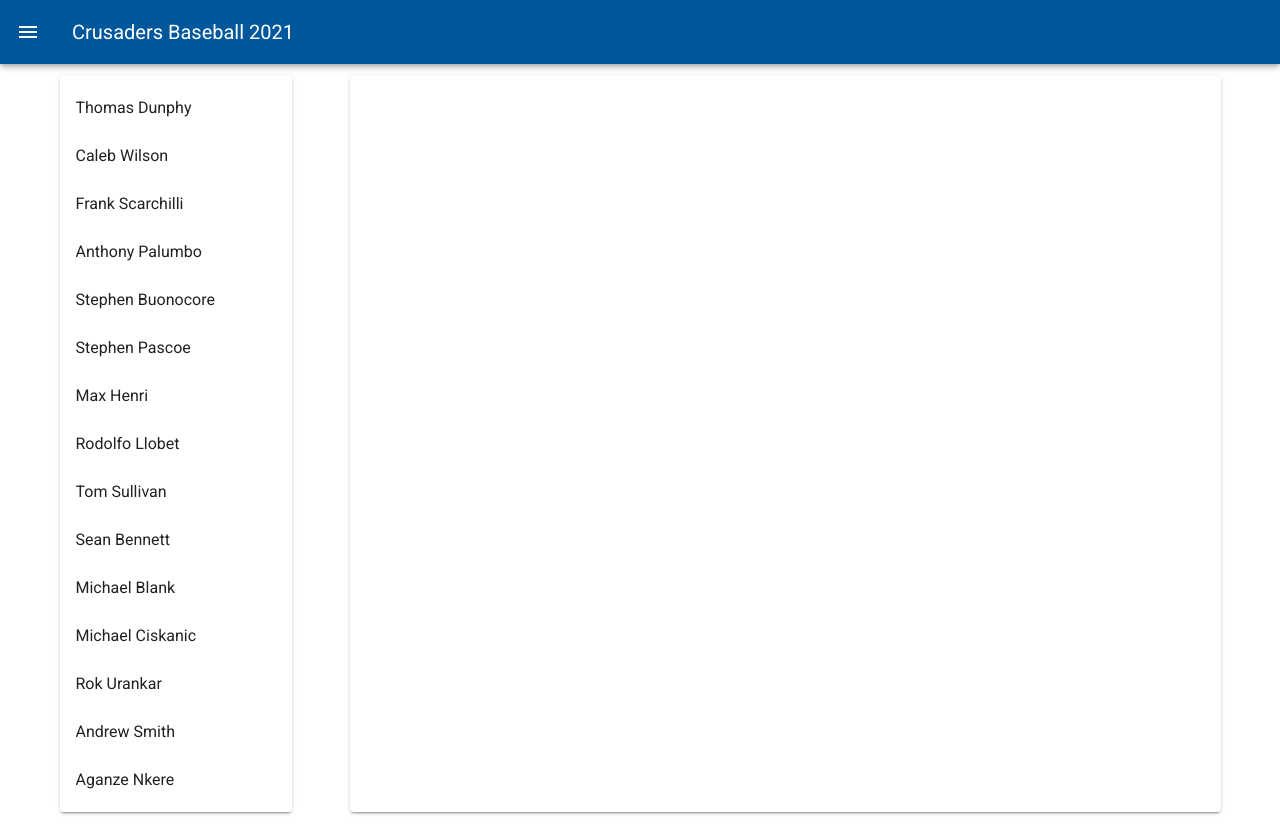
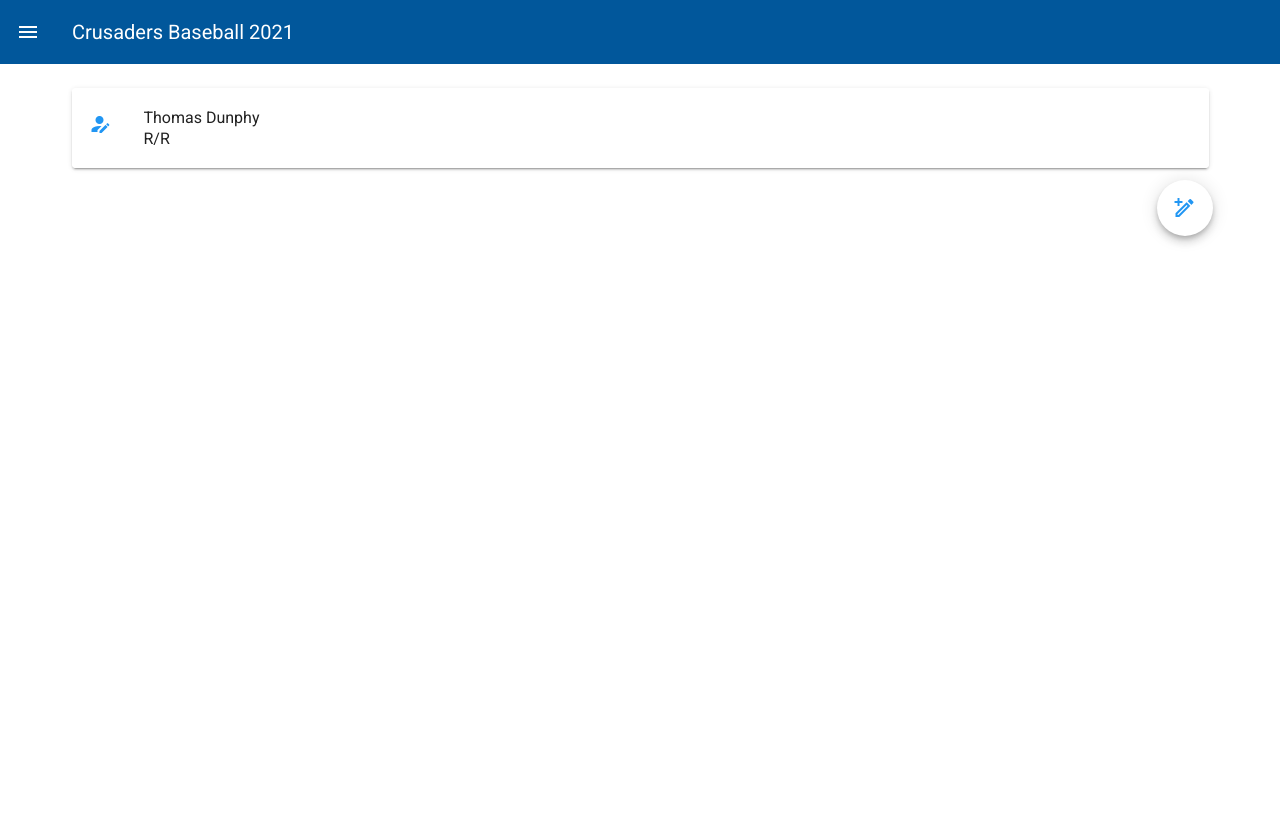
Before and after one commit to gonfalon/Baseball-Helper, a Vue app: page /roster in a window 1280 px wide. After the commit the page ends 800 px from the top, so only its background shows below. Built offline with nearby package versions, Linux system fonts and the light colour scheme.

Commit message:
Working player editor + saving

```diff
--- a/src/App.vue
+++ b/src/App.vue
@@ -1,7 +1,7 @@
 <template>
     <v-app>
         <app-navigation></app-navigation>
-        <v-main>
+        <v-main class="theContent">
             <transition name="fade" mode="out-in">
                 <router-view />
             </transition>
@@ -34,4 +34,5 @@ export default {
 .fade-leave-active {
     opacity: 0;
 }
+
 </style>
--- a/src/components/AppNavigation.vue
+++ b/src/components/AppNavigation.vue
@@ -1,12 +1,18 @@
 <template>
-    <span>
-        <v-navigation-drawer v-model="drawer" app color="light-blue darken-4" dark disable-resize-watcher>
+    <div>
+        <v-navigation-drawer
+            v-model="drawer"
+            app
+            color="light-blue darken-4"
+            dark
+            disable-resize-watcher
+        >
             <v-list>
                 <v-list-item
                     v-for="(item, index) in buttons"
                     :key="index"
                     :to="item.to"
-            @click="drawer=!drawer"
+                    @click="drawer = false"
                 >
                     <v-list-item-icon>
                         <v-icon large color="white">{{ item.icon }}</v-icon>
@@ -15,11 +21,11 @@
                 </v-list-item>
             </v-list>
         </v-navigation-drawer>
-        <v-app-bar app color="light-blue darken-4" dark>
-            <v-app-bar-nav-icon @click="drawer=!drawer" />
+        <v-app-bar app elevate-on-scroll color="light-blue darken-4" dark>
+            <v-app-bar-nav-icon @click="drawer = true" />
             <v-toolbar-title>{{ appTitle }}</v-toolbar-title>
         </v-app-bar>
-    </span>
+    </div>
 </template>
 
 <script>
@@ -33,7 +39,11 @@ export default {
             buttons: [
                 { title: 'Roster', to: '/roster', icon: 'mdi-account-group' },
                 { title: 'Drills', to: '/drills', icon: 'mdi-baseball' },
-                { title: 'Depth Chart', to: '/deptchart', icon: 'mdi-baseball-diamond' }
+                {
+                    title: 'Depth Chart',
+                    to: '/deptchart',
+                    icon: 'mdi-baseball-diamond'
+                }
             ]
         };
     },
--- a/src/components/PlayerList.vue
+++ b/src/components/PlayerList.vue
@@ -1,17 +1,35 @@
 <template>
-    <v-card class="rosterList">
+    <v-container>
+        <v-card>
             <v-list>
-            <v-list-item-group v-model="playerId"
-                color="primary"
+                <v-list-item-group color="primary">
+                    <v-list-item v-for="(player, index) in roster" :key="index">
+                        <v-list-item-icon
+                            v-if="showRemoveButtons"
+                            @click="removePlayer(index)"
                         >
-                <v-list-item v-for="(player, index) in roster" :key="index" @click="playerSelected(index)">
-                    <v-list-item-content>
-                        <v-list-item-title>{{ player }}</v-list-item-title>
+                            <v-icon color="red">mdi-trash-can-outline</v-icon>
+                        </v-list-item-icon>
+                        <v-list-item-icon
+                            v-if="!showRemoveButtons"
+                            @click="playerSelected(index)"
+                        >
+                            <v-icon color="blue">mdi-account-edit</v-icon>
+                        </v-list-item-icon>
+
+                        <v-list-item-content @click="playerSelected(index)">
+                            <v-list-item-title>
+                               {{ player.name }}
+                            </v-list-item-title>
+                            <v-list-item-title>
+                               {{player.bats[0]}}/{{player.throws[0]}}
+                            </v-list-item-title>
                         </v-list-item-content>
                     </v-list-item>
                 </v-list-item-group>
             </v-list>
         </v-card>
+    </v-container>
 </template>
 
 <script>
@@ -19,23 +37,25 @@ import store from '@/store/index.js';
 
 export default {
     name: 'PlayerList',
-    data: () => {
-        return { playerId: store.state.selectedPlayer };
+    props: {
+        showRemoveButtons: {
+            type: Boolean,
+            required: false,
+            default: false
+        }
     },
     computed: {
         roster: () => store.state.roster
     },
     methods: {
-        playerSelected: (playerId) => {
-            store.commit('selectPlayer', playerId)
+        playerSelected(playerId) {
+            this.$emit('selected', playerId);
+        },
+        removePlayer(playerId) {
+            store.commit('removePlayer', playerId);
         }
     }
 };
 </script>
 
-<style scoped>
-.rosterList {
-    width: 20%;
-    height: 90%;
-}
-</style>
+<style scoped></style>
--- a/src/main.js
+++ b/src/main.js
@@ -7,9 +7,17 @@ import vuetify from './plugins/vuetify';
 
 Vue.config.productionTip = false;
 
-new Vue({
+var app = new Vue({
     router,
     store,
     vuetify,
+    beforeCreate(){
+        this.$store.commit('initializeStore')
+    },
     render: h => h(App)
 }).$mount('#app');
+
+app.$store.subscribe((mutation, state) => {
+    // Store the state object as a JSON string
+    localStorage.setItem('store', JSON.stringify(state));
+});
--- a/src/router/index.js
+++ b/src/router/index.js
@@ -1,6 +1,7 @@
 import Vue from 'vue';
 import VueRouter from 'vue-router';
 import Roster from '@/views/Roster';
+import Player from '@/views/Player';
 
 Vue.use(VueRouter);
 
@@ -9,7 +10,7 @@ let win = null;
 const routes = [
     {
         path: '/',
-        name: 'home',
+        name: 'home'
     },
     {
         path: '/roster',
@@ -26,6 +27,12 @@ const routes = [
                 win.focus();
             }
         }
+    },
+    {
+        path: '/player/:id',
+        name: 'player',
+        component: Player,
+        props: true
     }
 ];
 
--- a/src/store/index.js
+++ b/src/store/index.js
@@ -6,31 +6,35 @@ Vue.use(Vuex);
 export default new Vuex.Store({
     state: {
         appTitle: 'Crusaders Baseball 2021',
-        selectedPlayer: null,
         roster: [
-            'Thomas Dunphy',
-            'Caleb Wilson',
-            'Frank Scarchilli',
-            'Anthony Palumbo',
-            'Stephen Buonocore',
-            'Stephen Pascoe',
-            'Max Henri',
-            'Rodolfo Llobet',
-            'Tom Sullivan',
-            'Sean Bennett',
-            'Michael Blank',
-            'Michael Ciskanic',
-            'Rok Urankar',
-            'Andrew Smith',
-            'Aganze Nkere'
+            {
+                name: 'Thomas Dunphy',
+                bats: 'Right',
+                throws: 'Right'
+            }
         ]
     },
     mutations: {
-        selectPlayer(state, id)
-        {
-            state.selectedPlayer = id;
+        initializeStore(state) {
+			// Check if the ID exists
+			if(localStorage.getItem('store')) {
+				// Replace the state object with the stored item
+				this.replaceState(
+					Object.assign(state, JSON.parse(localStorage.getItem('store')))
+				);
+			}
+		},
+        newPlayer(state) {
+            state.roster.push({name:'',bats:'',throws:''});
+        },
+        updatePlayer(state, { id, player}) {
+            console.log('Player Recieved in Store');
+            console.dir(player);
+            state.roster[id] = player;
+            console.dir(state.roster)
+        },
+        removePlayer(state, playerId) {
+            state.roster.splice(playerId, 1);
         }
-    },
-    actions: {},
-    modules: {}
+    }
 });
--- /dev/null
+++ b/src/views/Player.vue
@@ -0,0 +1,63 @@
+<template>
+    <v-container>
+        <v-card class="pa-5">
+            <v-btn icon @click="back">
+                <v-icon dark>
+                    mdi-arrow-left
+                </v-icon>
+            </v-btn>
+            <v-form class="d-flex flex-column" @submit.prevent>
+                <v-container>
+                    <v-text-field @change="updatePlayer" v-model="player.name" label="Name"></v-text-field>
+                </v-container>
+                <v-container class="d-flex flex-row">
+                    <v-radio-group v-model="player.bats" @change="updatePlayer" label="Bats" class="ma-5">
+                        <v-radio label="Right" value="Right"/>
+                        <v-radio label="Left"  value="Left" />
+                    </v-radio-group>
+                    <v-radio-group v-model="player.throws" @change="updatePlayer" label="Throws" class="ma-5">
+                        <v-radio label="Right" value="Right"/>
+                        <v-radio label="Left" value="Left"/>
+                    </v-radio-group>
+                </v-container>
+            </v-form>
+        </v-card>
+    </v-container>
+</template>
+
+<script>
+import store from '@/store/index'
+
+export default {
+    name: 'Player',
+    props: {
+        id: String
+    },
+    data: () => {
+        return {
+            player: {
+                name: '',
+                bats:'',
+                throws: '',
+            }
+        }
+    },
+    methods: {
+        back() {
+            this.$router.go(-1);
+        },
+        updatePlayer(){
+            let id = this.$props.id;
+            let player = this.player;
+            console.log(`store.commit('updatePlayer', ${id}`);
+            console.dir(player)
+            store.commit('updatePlayer', { id, player } )
+        }
+    },
+    created() {
+        this.player = store.state.roster[this.$props.id];
+    }
+};
+</script>
+
+<style scoped></style>
--- a/src/views/Roster.vue
+++ b/src/views/Roster.vue
@@ -1,10 +1,47 @@
 <template>
-    <v-container class="d-flex flex-row align-left">
-        <player-list v-model="selectedPlayer" />
-        <v-spacer></v-spacer>
-        <v-card class="detail">
-            <h1>{{ roster[selectedPlayer] }}</h1>
-        </v-card>
+    <v-container class="d-flex flex-column align-end">
+        <player-list
+            v-on:selected="openPlayer"
+            :show-remove-buttons="editing"
+        />
+        <div class="d-flex flex-row">
+            <v-btn
+                class="mx-2"
+                v-if="editing"
+                fab
+                dark
+                color="blue"
+                @click="newPlayer"
+            >
+                <v-icon dark>
+                    mdi-plus
+                </v-icon>
+            </v-btn>
+            <v-btn
+                v-if="!editing"
+                class="mx-2"
+                fab
+                dark
+                color="white"
+                @click="editing = true"
+            >
+                <v-icon dark color="blue">
+                    mdi-pencil-plus-outline
+                </v-icon>
+            </v-btn>
+            <v-btn
+                v-if="editing"
+                class="mx-2"
+                fab
+                dark
+                color="red"
+                @click="editing = false"
+            >
+                <v-icon dark color="white">
+                    mdi-pencil-plus-outline
+                </v-icon>
+            </v-btn>
+        </div>
     </v-container>
 </template>
 
@@ -15,17 +52,29 @@ import PlayerList from '@/components/PlayerList';
 export default {
     name: 'Roster',
     components: { PlayerList },
+    data: () => {
+        return {
+            editing: false
+        };
+    },
     computed: {
         roster: () => store.state.roster,
         selectedPlayer: () => store.state.selectedPlayer
+    },
+    methods: {
+        openPlayer(id) {
+            this.$router.push(`/player/${id}`);
+        },
+        newPlayer() {
+            store.commit('newPlayer');
+            this.openPlayer(this.roster.length - 1);
+        }
     }
 };
 </script>
-
 <style scoped>
-.detail {
-    width: 75%;
-    min-height: 75%;
-    text-align: center;
+.steve {
+    max-height: 95vh;
+    overflow: scroll;
 }
 </style>
```
Lines whose indentation alone changed are shown as unchanged.
